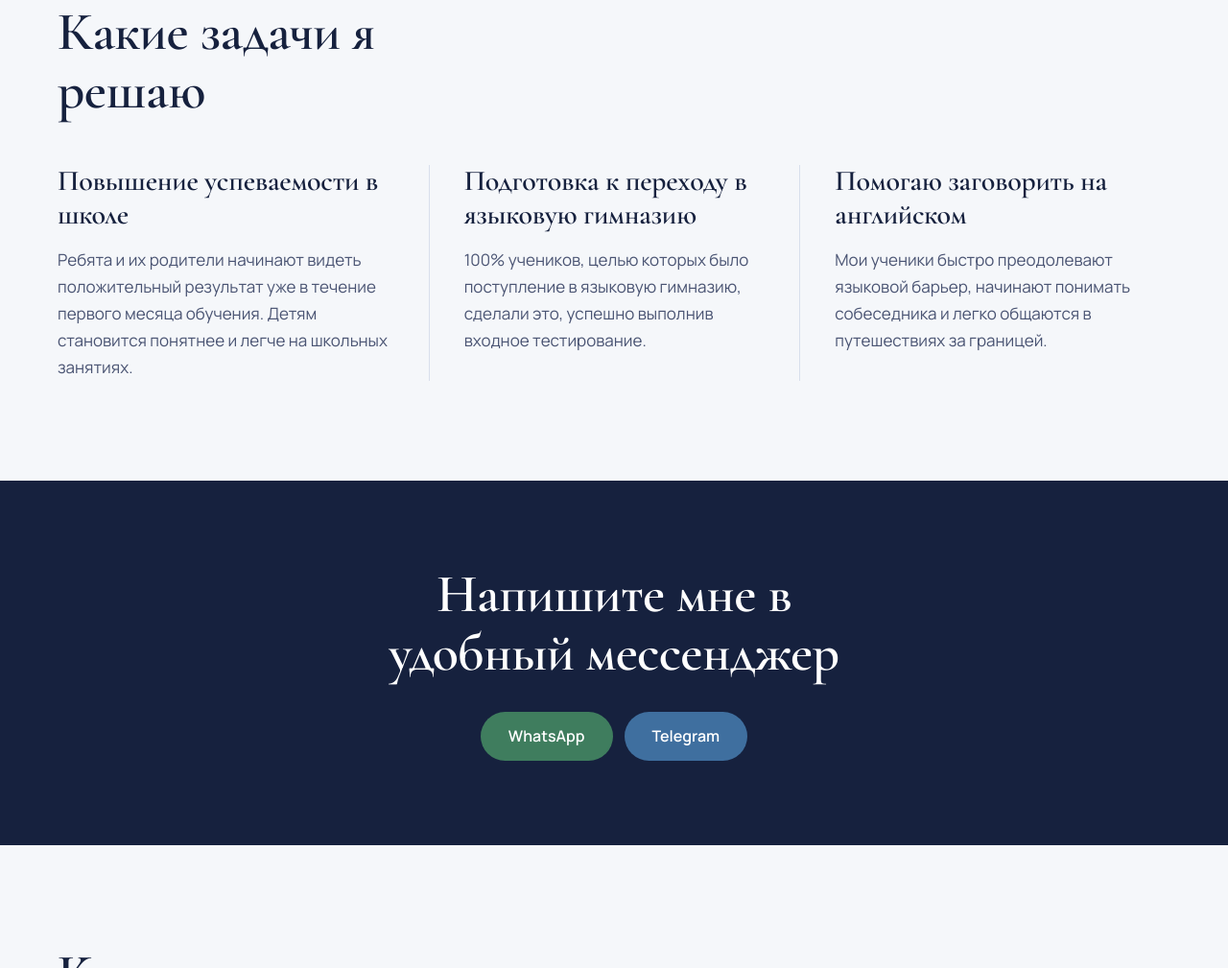
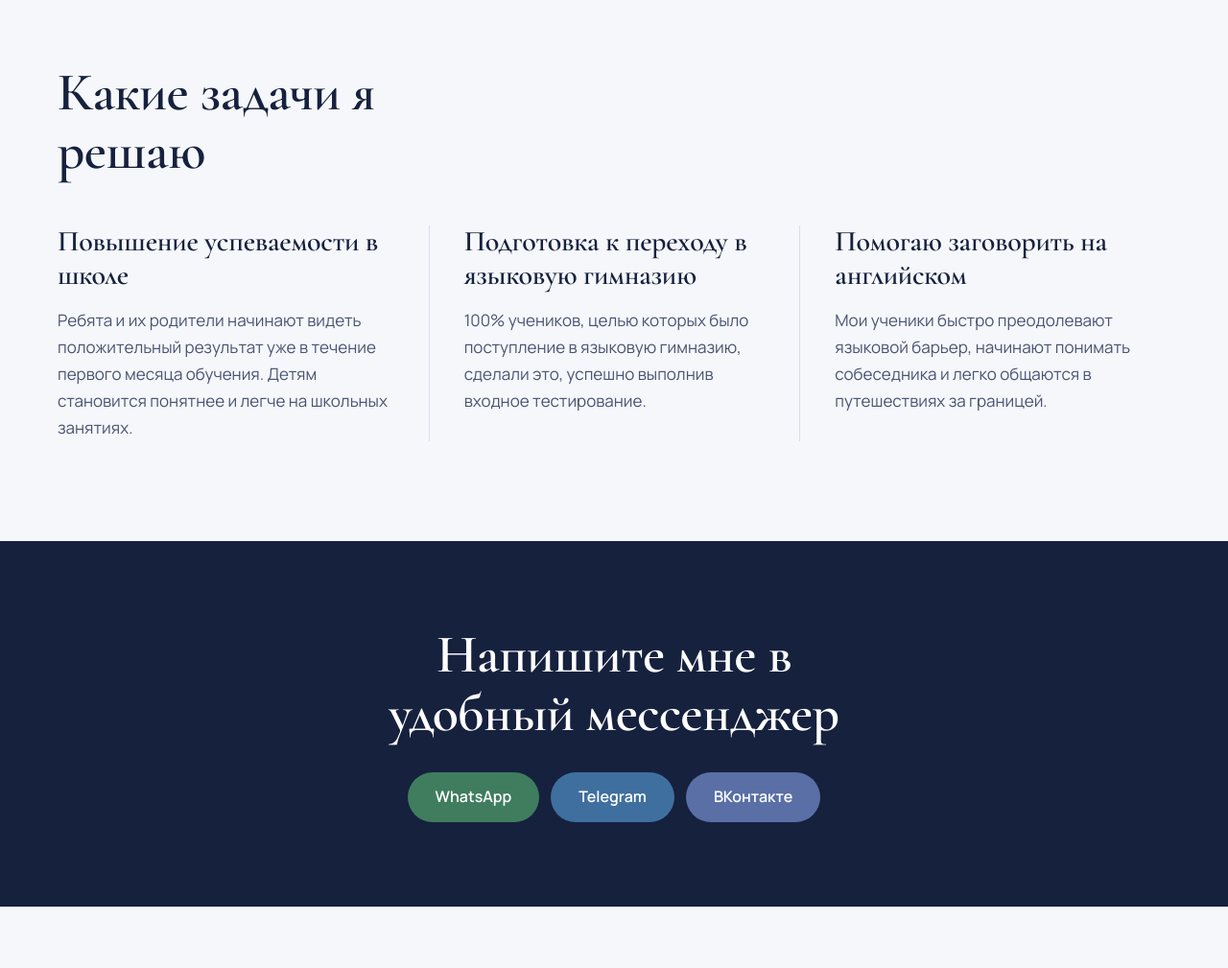
Before and after one commit to rendysmith/tatiana-english, a plain HTML site: page index.html in a window 1280 px wide. Shown: the part 1791-2800 px from the top of the page at 96% size. Drawn offline with Linux system fonts and the light colour scheme.

Commit message:
Добавлена ссылка ВКонтакте для связи
Co-Authored-By: Claude Sonnet 5.5 <noreply@anthropic.com>

```diff
--- a/assets/css/style.css
+++ b/assets/css/style.css
@@ -51,6 +51,8 @@ p{margin:0}
 .btn--wa:hover{background:#4a8a6a}
 .btn--tg{background:#3f6f9f;color:#fff}
 .btn--tg:hover{background:#4b7cae}
+.btn--vk{background:#5a6fa6;color:#fff}
+.btn--vk:hover{background:#6679b0}
 .btn--sm{padding:11px 20px;font-size:15px}
 .btn:active{transform:translateY(1px)}
 
--- a/index.html
+++ b/index.html
@@ -49,6 +49,7 @@
       <div class="hero__actions">
         <a class="btn btn--wa" href="https://wa.me/79061168417" target="_blank" rel="noopener">Написать в WhatsApp</a>
         <a class="btn btn--tg" href="https://t.me/Tatyana2612_K" target="_blank" rel="noopener">Написать в Telegram</a>
+        <a class="btn btn--vk" href="https://vk.ru/id139957964" target="_blank" rel="noopener">Написать во ВКонтакте</a>
       </div>
       <ul class="facts">
         <li><b>20+</b><span>лет преподаю английский</span></li>
@@ -104,7 +105,7 @@
 <section class="cta">
   <div class="wrap">
     <h2>Напишите мне в удобный мессенджер</h2>
-    <div class="cta__btns"><a class="btn btn--wa" href="https://wa.me/79061168417" target="_blank" rel="noopener">WhatsApp</a><a class="btn btn--tg" href="https://t.me/Tatyana2612_K" target="_blank" rel="noopener">Telegram</a></div>
+    <div class="cta__btns"><a class="btn btn--wa" href="https://wa.me/79061168417" target="_blank" rel="noopener">WhatsApp</a><a class="btn btn--tg" href="https://t.me/Tatyana2612_K" target="_blank" rel="noopener">Telegram</a><a class="btn btn--vk" href="https://vk.ru/id139957964" target="_blank" rel="noopener">ВКонтакте</a></div>
   </div>
 </section>
 
@@ -257,7 +258,7 @@
       </ul>
       <div class="messengers">
         <a class="btn btn--wa" href="https://wa.me/79061168417" target="_blank" rel="noopener">WhatsApp</a>
-        <a class="btn btn--tg" href="https://t.me/Tatyana2612_K" target="_blank" rel="noopener">Telegram</a>
+        <a class="btn btn--tg" href="https://t.me/Tatyana2612_K" target="_blank" rel="noopener">Telegram</a><a class="btn btn--vk" href="https://vk.ru/id139957964" target="_blank" rel="noopener">ВКонтакте</a>
       </div>
     </div>
   </div>
```
